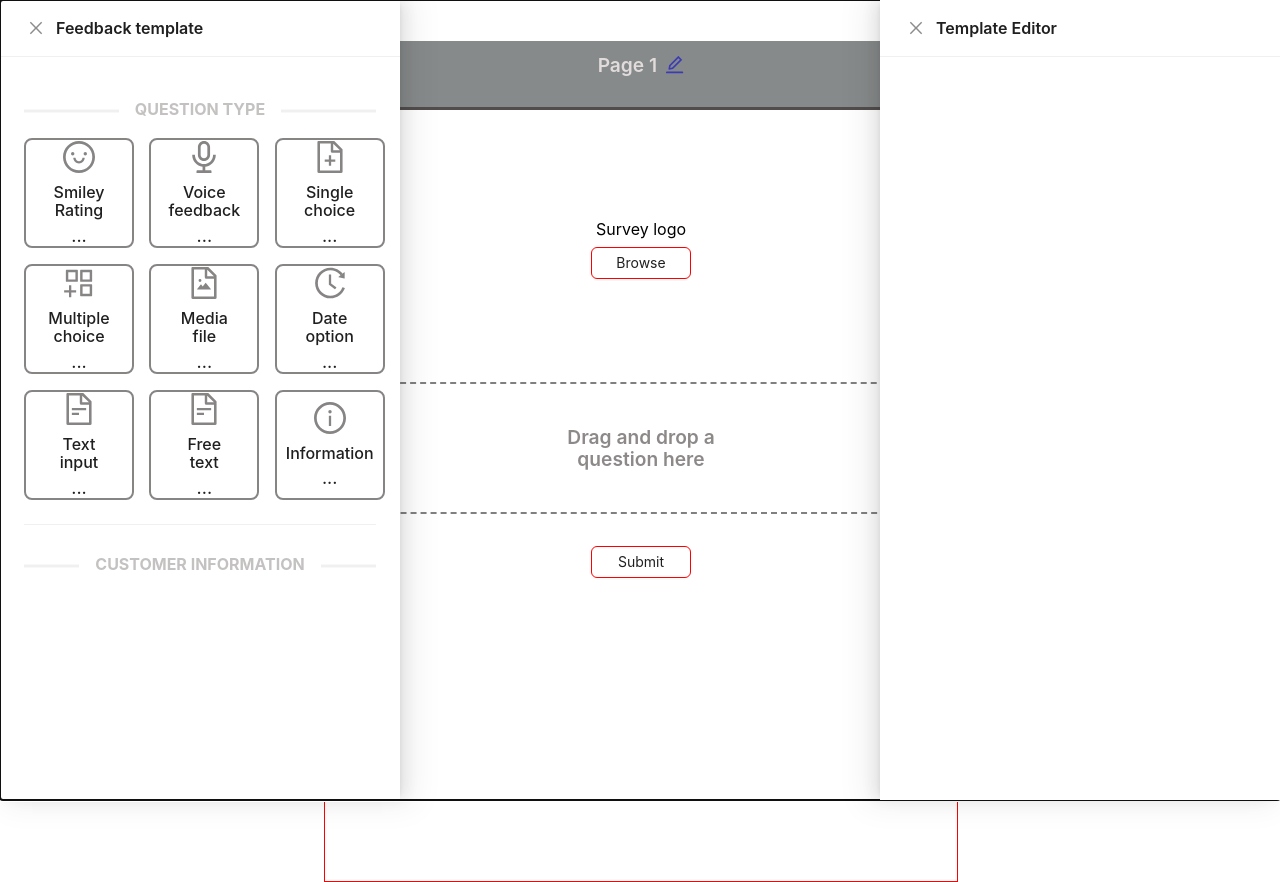
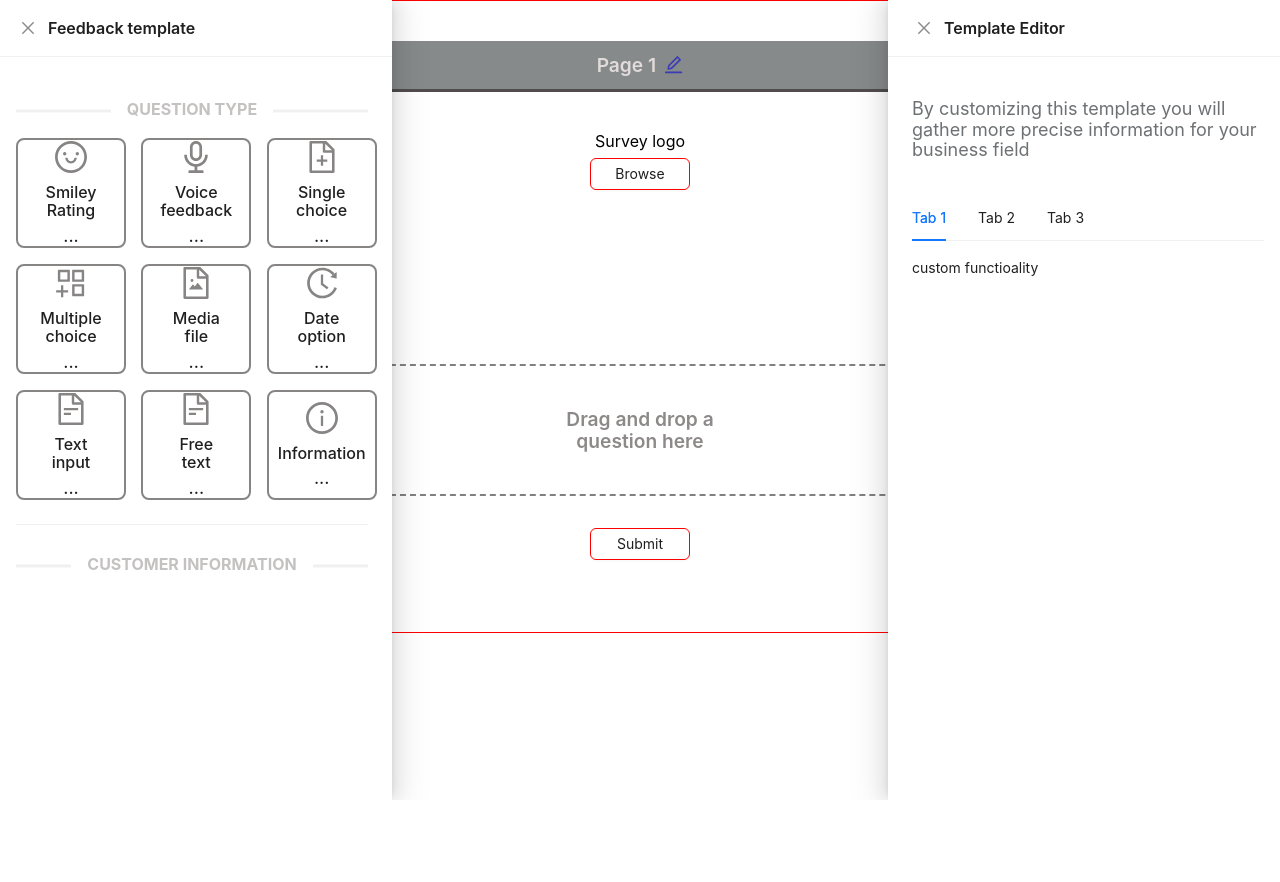
Before and after one commit to salimsalimzada/i-like-it, a React (Vite) app: page / in a window 1280 px wide. After the commit the page ends 800 px from the top, so only its background shows below. Built offline with nearby package versions, Linux system fonts and the light colour scheme.

Commit message:
Finish Template Editor UI and start to functioanality

```diff
--- a/src/Components/CustomDrawer/index.tsx
+++ b/src/Components/CustomDrawer/index.tsx
@@ -1,5 +1,5 @@
-import { Button, Drawer, DrawerProps } from "antd";
-import { Children, FC, PropsWithChildren, useState } from "react";
+import { Drawer, DrawerProps } from "antd";
+import { FC, PropsWithChildren } from "react";
 
 import styles from "./CustomDrawer.module.css";
 type DrawerType = {
@@ -11,7 +11,6 @@ type DrawerType = {
 
 export const CustomDrawer: FC<PropsWithChildren<DrawerType>> = ({
 	children,
-	iconPosition,
 	placement,
 	title,
 	width,
@@ -19,11 +18,9 @@ export const CustomDrawer: FC<PropsWithChildren<DrawerType>> = ({
 	return (
 		<>
 			<Drawer
-				closable={true}
-				maskClosable={true}
+				getContainer={false}
 				open={true}
 				placement={placement}
-				styles={{ mask: { opacity: "0" } }}
 				title={title}
 				width={width}
 			>
--- /dev/null
+++ b/src/Components/CustomTabs.tsx
@@ -0,0 +1,19 @@
+import { Tabs, TabsProps } from "antd";
+import { FC } from "react";
+
+type CustomTabsType = {
+	defaultTab: string;
+	items: TabsProps["items"];
+	onChange?: () => void;
+};
+export const CustomTabs: FC<CustomTabsType> = ({
+	defaultTab,
+	items,
+	onChange,
+}) => {
+	return (
+		<>
+			<Tabs defaultActiveKey={defaultTab} items={items} onChange={onChange} />
+		</>
+	);
+};
--- a/src/Modules/Feedback/Blocks/SurveyBlock/SurveyBlock.module.css
+++ b/src/Modules/Feedback/Blocks/SurveyBlock/SurveyBlock.module.css
@@ -1,7 +1,5 @@
 .surveyBlockContainer {
 	border: 1px solid red;
-	width: 100%;
-	height: 100%;
 	display: flex;
 	flex-direction: column;
 	align-items: center;
@@ -35,7 +33,7 @@
 }
 
 .dragAndDropContainer {
-	padding: 0 1.5rem;
+	margin: 0 2.5rem;
 }
 
 .submitBtn {
--- /dev/null
+++ b/src/Modules/Feedback/Blocks/TemplateEditor/Connection.tsx
@@ -0,0 +1,7 @@
+export const Connection = () => {
+	return (
+		<>
+			<h5>Functionality didn't implemented yet</h5>
+		</>
+	);
+};
--- /dev/null
+++ b/src/Modules/Feedback/Blocks/TemplateEditor/CustomFunctionality.tsx
@@ -0,0 +1,3 @@
+export const CustomFunctionality = () => {
+	return <>custom functioality</>;
+};
--- /dev/null
+++ b/src/Modules/Feedback/Blocks/TemplateEditor/Settings.tsx
@@ -0,0 +1,7 @@
+export const Settings = () => {
+	return (
+		<>
+			<h5>Functioality didn't implemented yet</h5>
+		</>
+	);
+};
--- /dev/null
+++ b/src/Modules/Feedback/Blocks/TemplateEditor/TemplateEditorStyle.module.css
@@ -0,0 +1,4 @@
+.editorTextContent {
+	font-size: 1.125rem;
+	color: rgb(110, 113, 115);
+}
--- a/src/Modules/Feedback/Blocks/TemplateEditor/index.tsx
+++ b/src/Modules/Feedback/Blocks/TemplateEditor/index.tsx
@@ -1 +1,38 @@
-export const TemplateEditor = () => {};
+import { Space, TabsProps } from "antd";
+
+import { CustomTabs } from "../../../../Components/CustomTabs";
+import { Connection } from "./Connection";
+import { CustomFunctionality } from "./CustomFunctionality";
+import { Settings } from "./Settings";
+import styles from "./TemplateEditorStyle.module.css";
+
+export const TemplateEditor = () => {
+	const items = [
+		{
+			children: <CustomFunctionality />,
+			key: "1",
+			label: "Tab 1",
+		},
+		{
+			children: <Settings />,
+			key: "2",
+			label: "Tab 2",
+		},
+		{
+			children: <Connection />,
+			key: "3",
+			label: "Tab 3",
+		},
+	];
+	return (
+		<>
+			<Space direction="vertical" size={"middle"}>
+				<p className={styles.editorTextContent}>
+					By customizing this template you will gather more precise information
+					for your business field
+				</p>
+				<CustomTabs defaultTab="1" items={items} />
+			</Space>
+		</>
+	);
+};
--- a/src/Modules/Feedback/Pages/Widget.tsx
+++ b/src/Modules/Feedback/Pages/Widget.tsx
@@ -1,14 +1,20 @@
-import { Col, Layout, Row } from "antd";
+import { Col, Row } from "antd";
 import { Fragment } from "react/jsx-runtime";
 
 import { CustomDrawer } from "../../../Components/CustomDrawer";
 import { FeedbackTemplate } from "../Blocks/FeedbackTemplate";
 import { SurveyBlock } from "../Blocks/SurveyBlock";
+import { TemplateEditor } from "../Blocks/TemplateEditor";
 
 const Widget = () => {
 	return (
 		<Fragment>
-			<Row gutter={[16, 24]} style={{ minHeight: "100vh" }}>
+			<Row
+				gutter={[16, 24]}
+				style={{
+					minHeight: "100vh",
+				}}
+			>
 				<Col span={6}>
 					<CustomDrawer
 						iconPosition="right"
@@ -28,7 +34,9 @@ const Widget = () => {
 						placement="right"
 						title="Template Editor"
 						width={"400px"}
-					></CustomDrawer>
+					>
+						<TemplateEditor />
+					</CustomDrawer>
 				</Col>
 			</Row>
 		</Fragment>
```
